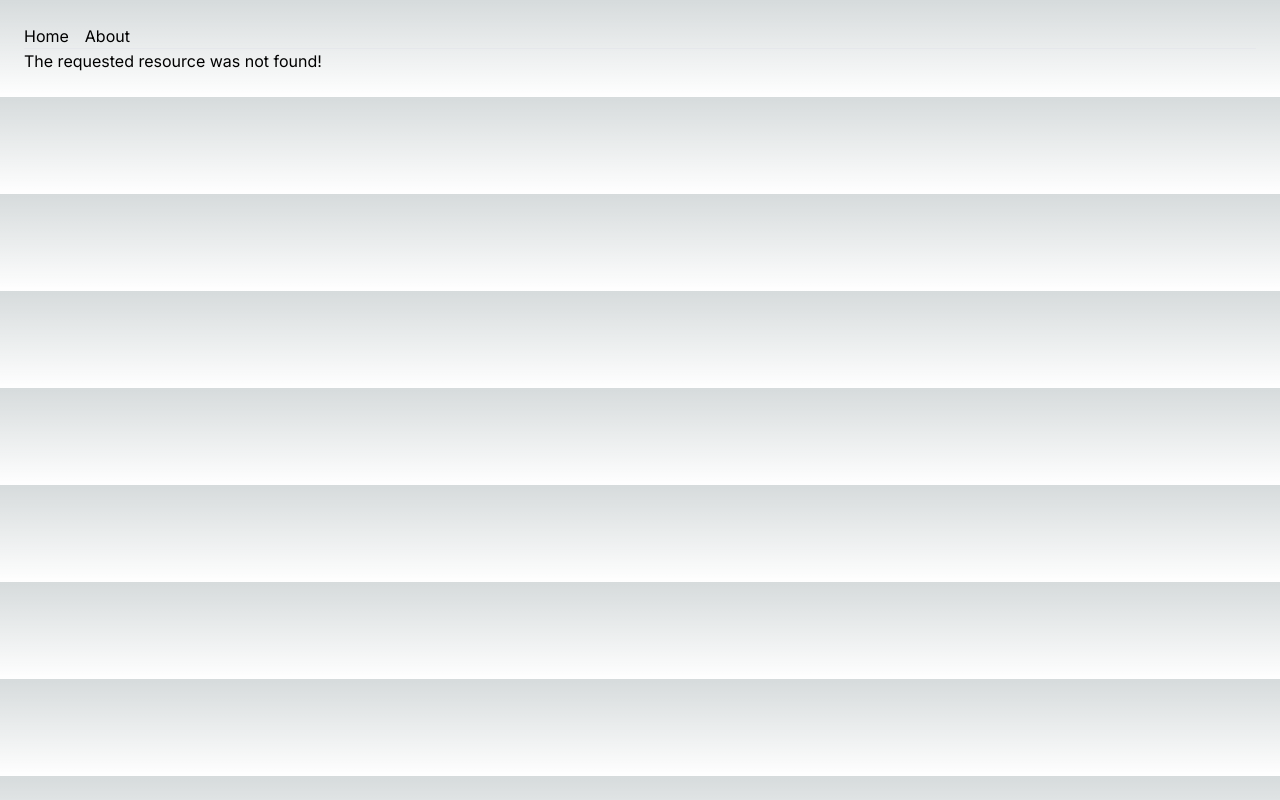
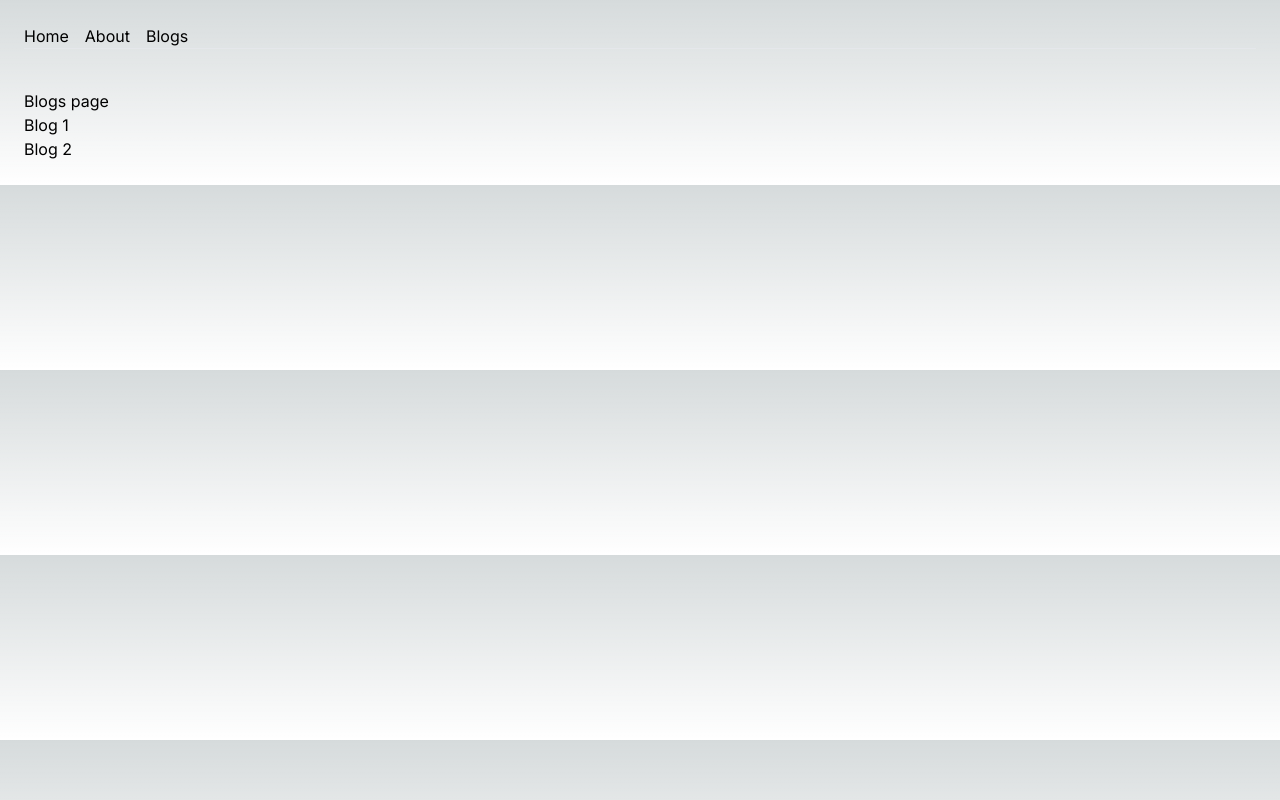
Before and after one commit to Rezwan66/learning-nextjs, a Next.js app: page /blogs in a window 1280 px wide. Before the commit this address had no page. Built offline with nearby package versions, Linux system fonts and the light colour scheme.

Commit message:
created blogs route segment for dynamic routing

```diff
--- /dev/null
+++ b/app/blogs/page.js
@@ -0,0 +1,17 @@
+const Blogs = () => {
+  const blogs = [
+    { title: 'Blog 1', description: 'Blog 1 description' },
+    { title: 'Blog 2', description: 'Blog 2 description' },
+  ];
+  return (
+    <main className="mt-10">
+      <h2> Blogs page </h2>
+      <ul>
+        {blogs.map(blog => (
+          <li key={blog.title}>{blog.title}</li>
+        ))}
+      </ul>
+    </main>
+  );
+};
+export default Blogs;
--- a/app/layout.js
+++ b/app/layout.js
@@ -21,6 +21,9 @@ export default function RootLayout({ children }) {
             <li>
               <Link href="/about">About</Link>
             </li>
+            <li>
+              <Link href="/blogs">Blogs</Link>
+            </li>
           </ul>
         </nav>
         <hr className="bg-black h-[1px]" />
```
